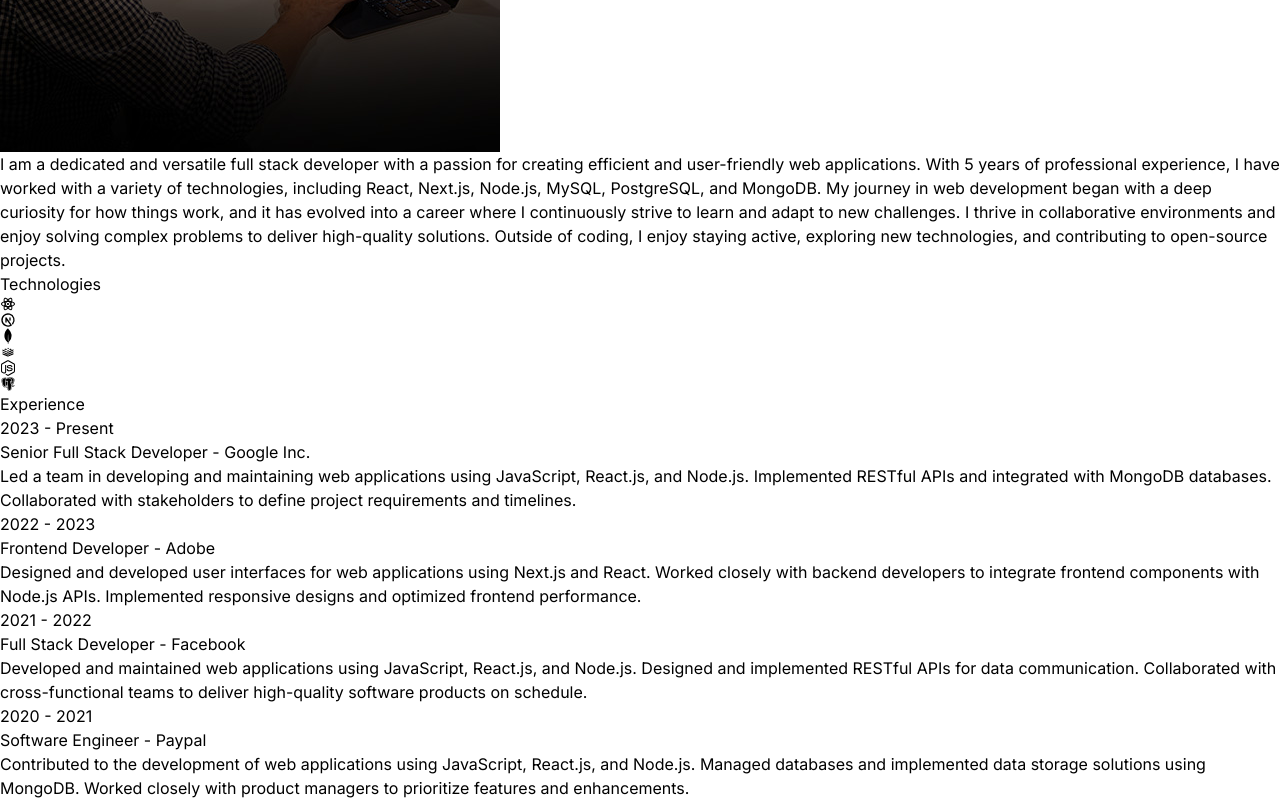
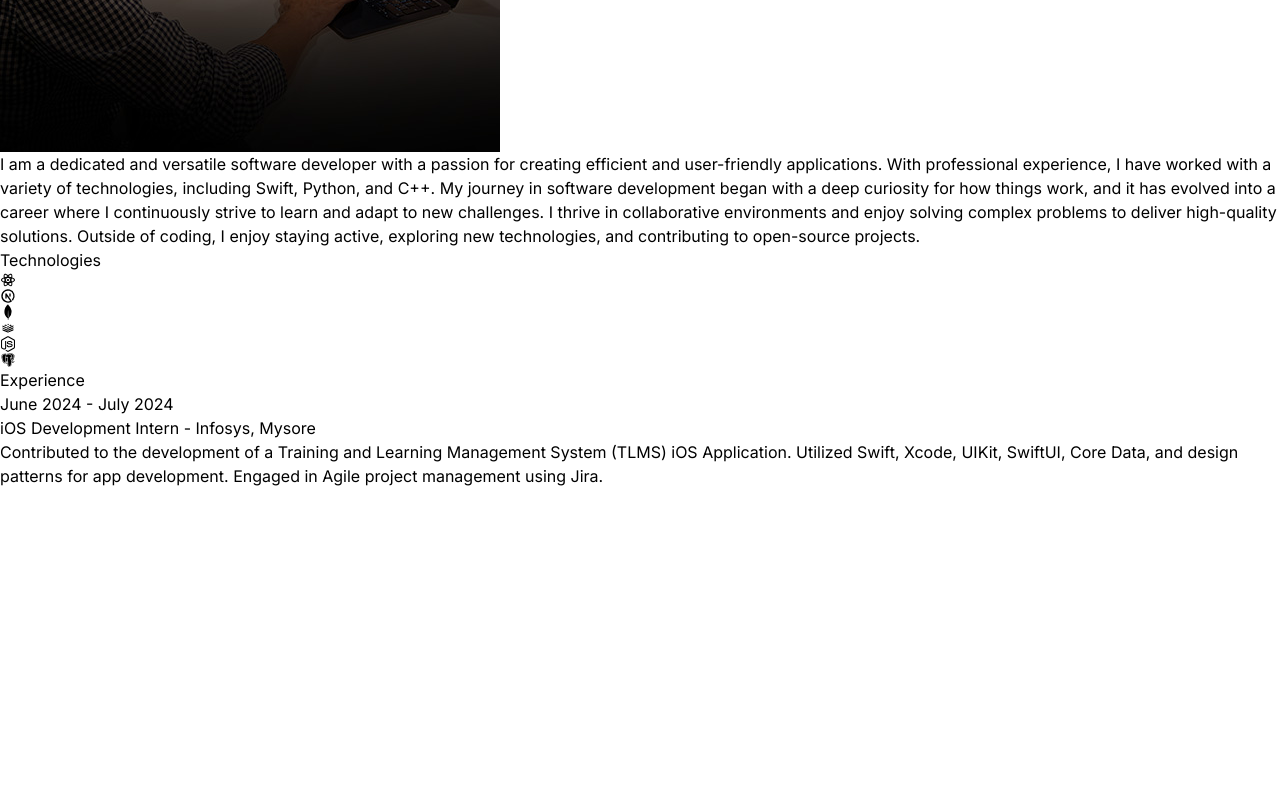
Before and after one commit to anmolranjan1/react-portfolio-anmol, a React (Vite) app: page / in a window 1280 px wide. Shown: the part 1142-1942 px from the top of the page. After the commit the page ends 1630 px from the top, so only its background shows below. Built offline with nearby package versions, Linux system fonts and the light colour scheme.

Commit message:
Content Updated

```diff
--- a/src/constants/index.js
+++ b/src/constants/index.js
@@ -3,74 +3,53 @@ import project2 from "../assets/projects/project-2.jpg";
 import project3 from "../assets/projects/project-3.jpg";
 import project4 from "../assets/projects/project-4.jpg";
 
-export const HERO_CONTENT = `I am a passionate full stack developer with a knack for crafting robust and scalable web applications. With 5 years of hands-on experience, I have honed my skills in front-end technologies like React and Next.js, as well as back-end technologies like Node.js, MySQL, PostgreSQL, and MongoDB. My goal is to leverage my expertise to create innovative solutions that drive business growth and deliver exceptional user experiences.`;
+export const HERO_CONTENT = `I am a passionate software developer with a knack for crafting robust and scalable applications. With hands-on experience, I have honed my skills in various technologies including Swift, Python, and C++. My goal is to leverage my expertise to create innovative solutions that drive business growth and deliver exceptional user experiences.`;
 
-export const ABOUT_TEXT = `I am a dedicated and versatile full stack developer with a passion for creating efficient and user-friendly web applications. With 5 years of professional experience, I have worked with a variety of technologies, including React, Next.js, Node.js, MySQL, PostgreSQL, and MongoDB. My journey in web development began with a deep curiosity for how things work, and it has evolved into a career where I continuously strive to learn and adapt to new challenges. I thrive in collaborative environments and enjoy solving complex problems to deliver high-quality solutions. Outside of coding, I enjoy staying active, exploring new technologies, and contributing to open-source projects.`;
+export const ABOUT_TEXT = `I am a dedicated and versatile software developer with a passion for creating efficient and user-friendly applications. With professional experience, I have worked with a variety of technologies, including Swift, Python, and C++. My journey in software development began with a deep curiosity for how things work, and it has evolved into a career where I continuously strive to learn and adapt to new challenges. I thrive in collaborative environments and enjoy solving complex problems to deliver high-quality solutions. Outside of coding, I enjoy staying active, exploring new technologies, and contributing to open-source projects.`;
 
 export const EXPERIENCES = [
   {
-    year: "2023 - Present",
-    role: "Senior Full Stack Developer",
-    company: "Google Inc.",
-    description: `Led a team in developing and maintaining web applications using JavaScript, React.js, and Node.js. Implemented RESTful APIs and integrated with MongoDB databases. Collaborated with stakeholders to define project requirements and timelines.`,
-    technologies: ["Javascript", "React.js", "Next.js", "mongoDB"],
-  },
-  {
-    year: "2022 - 2023",
-    role: "Frontend Developer",
-    company: "Adobe",
-    description: `Designed and developed user interfaces for web applications using Next.js and React. Worked closely with backend developers to integrate frontend components with Node.js APIs. Implemented responsive designs and optimized frontend performance.`,
-    technologies: ["HTML", "CSS", "Vue.js", "mySQL"],
-  },
-  {
-    year: "2021 - 2022",
-    role: "Full Stack Developer",
-    company: "Facebook",
-    description: `Developed and maintained web applications using JavaScript, React.js, and Node.js. Designed and implemented RESTful APIs for data communication. Collaborated with cross-functional teams to deliver high-quality software products on schedule.`,
-    technologies: ["Python", "Svelte", "Three.js", "Postgres"],
-  },
-  {
-    year: "2020 - 2021",
-    role: "Software Engineer",
-    company: "Paypal",
-    description: `Contributed to the development of web applications using JavaScript, React.js, and Node.js. Managed databases and implemented data storage solutions using MongoDB. Worked closely with product managers to prioritize features and enhancements.`,
-    technologies: ["Ruby", "Rails", "PHP", "Sqlite"],
+    year: "June 2024 - July 2024",
+    role: "iOS Development Intern",
+    company: "Infosys, Mysore",
+    description: `Contributed to the development of a Training and Learning Management System (TLMS) iOS Application. Utilized Swift, Xcode, UIKit, SwiftUI, Core Data, and design patterns for app development. Engaged in Agile project management using Jira.`,
+    technologies: ["Swift", "Xcode", "UIKit", "SwiftUI", "Core Data"],
   },
 ];
 
 export const PROJECTS = [
   {
-    title: "E-Commerce Website",
+    title: "Alpha AI - Personal Assistant Model",
     image: project1,
     description:
-      "A fully functional e-commerce website with features like product listing, shopping cart, and user authentication.",
-    technologies: ["HTML", "CSS", "React", "Node.js", "MongoDB"],
+      "Implemented web browsing, information retrieval, file handling, system actions, and more using Python.",
+    technologies: ["Python", "speech_recognition", "pyttsx3", "NLP"],
   },
   {
-    title: "Task Management App",
+    title: "Sunetra - iOS App for Detecting and Managing Strabismus",
     image: project2,
     description:
-      "An application for managing tasks and projects, with features such as task creation, assignment, and progress tracking.",
-    technologies: ["HTML", "CSS", "Angular", "Firebase"],
+      "Collaboratively designed and implemented an iOS app featuring user authentication, real-time ML image analysis, and a game list for therapeutic exercises.",
+    technologies: ["Swift", "Xcode", "UIKit", "SwiftUI", "Core Data"],
   },
   {
-    title: "Portfolio Website",
+    title: "Flight Delay Prediction Using Machine Learning",
     image: project3,
     description:
-      "A personal portfolio website showcasing projects, skills, and contact information.",
-    technologies: ["HTML", "CSS", "React", "Bootstrap"],
+      "Published a research paper on predicting flight delays using machine learning models.",
+    technologies: ["Machine Learning", "Python"],
   },
   {
-    title: "Blogging Platform",
+    title: "Sentiment Analysis Model",
     image: project4,
     description:
-      "A platform for creating and publishing blog posts, with features like rich text editing, commenting, and user profiles.",
-    technologies: ["HTML", "CSS", "Vue.js", "Express", "mySQL"],
+      "Designed and deployed a sentiment analysis model to classify news headlines.",
+    technologies: ["Python", "NLP", "Machine Learning"],
   },
 ];
 
 export const CONTACT = {
-  address: "767 Fifth Avenue, New York, NY 10153 ",
-  phoneNo: "+12 4555 666 00 ",
-  email: "me@example.com",
+  address: "Your Address",
+  phoneNo: "+91-7485864844",
+  email: "anmolranjan1@gmail.com",
 };
```
